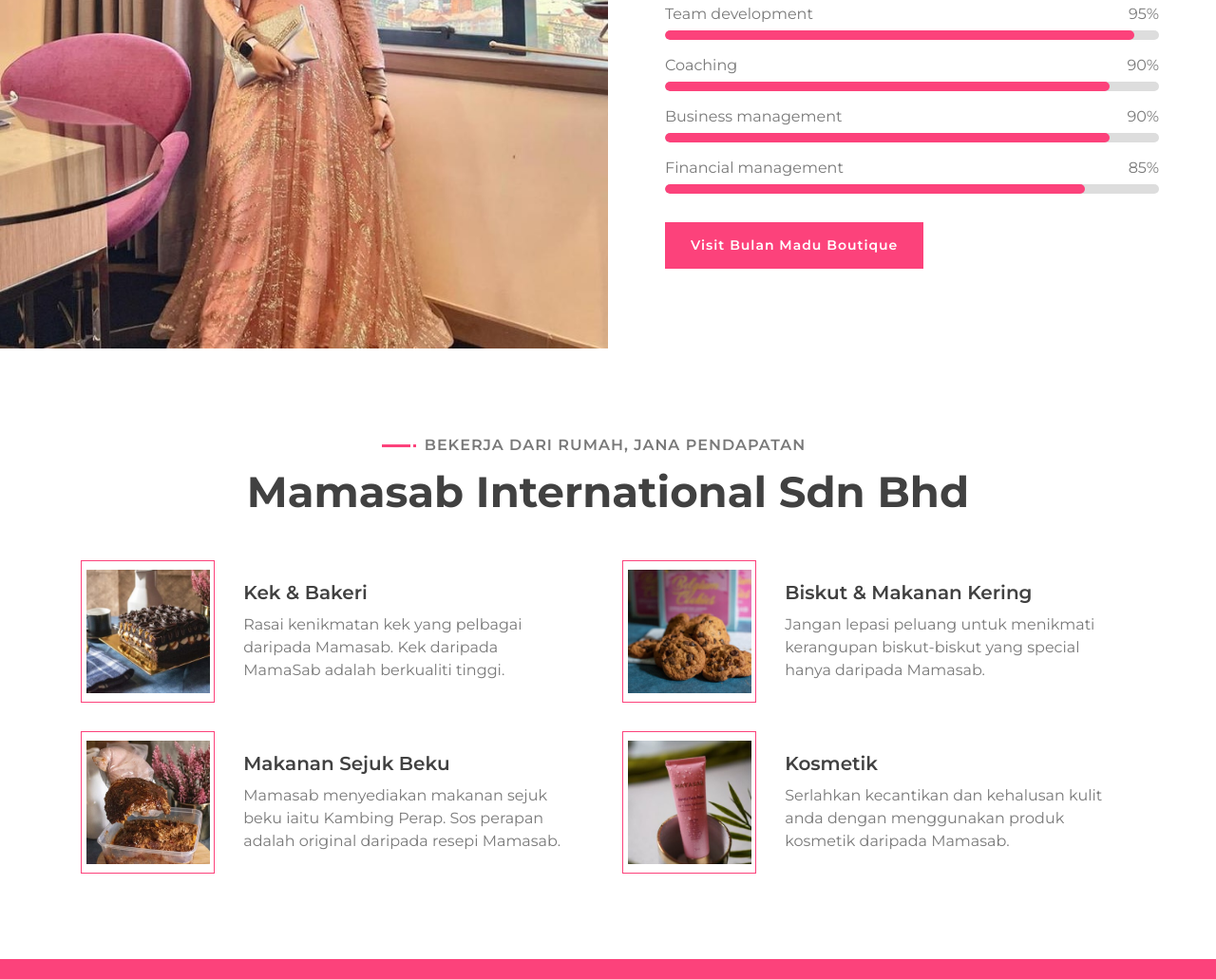
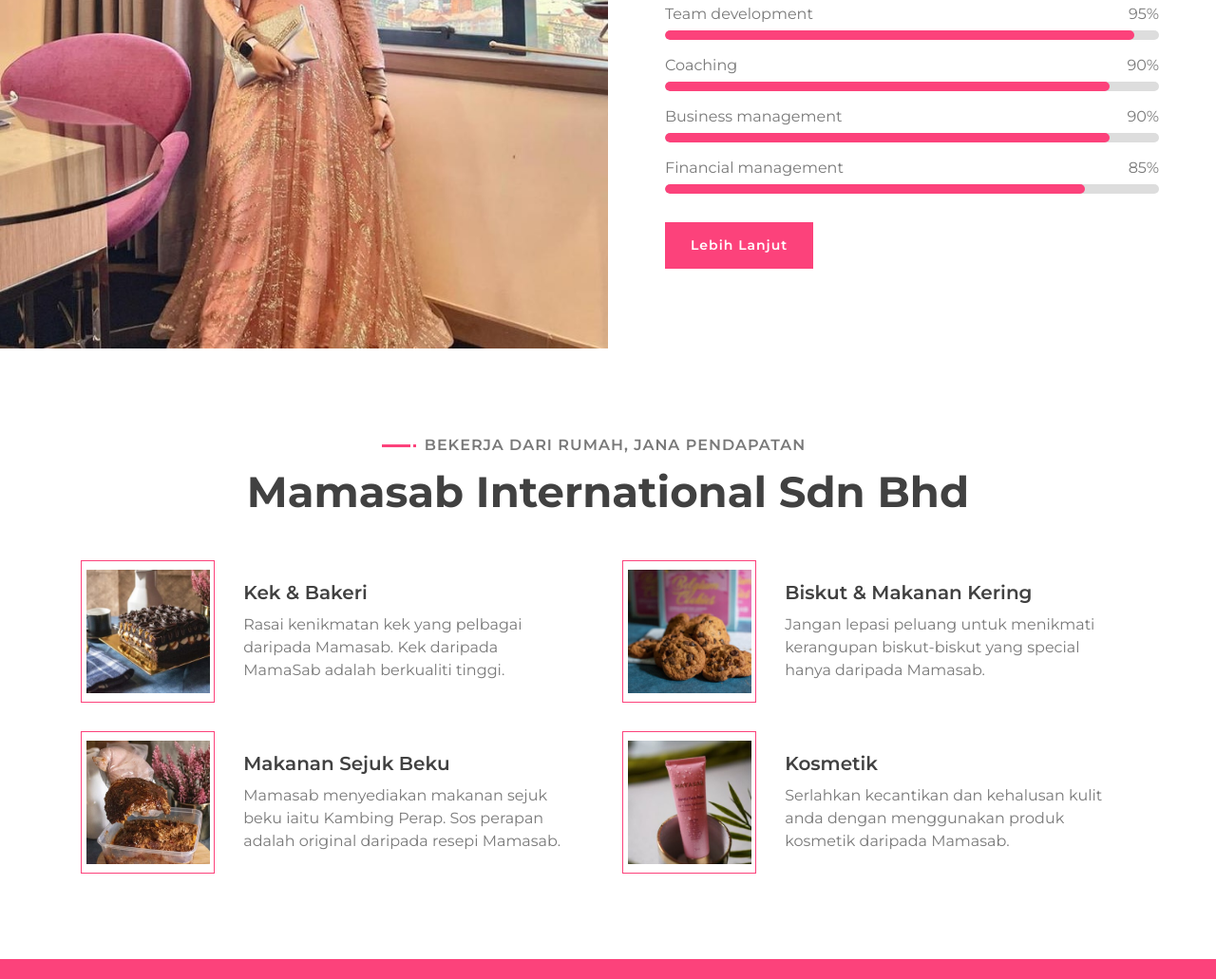
Before and after one commit to ilimamasab/ilimamasab.github.io, a plain HTML site: page index.html in a window 1280 px wide. Shown: the part 1077-2108 px from the top of the page at 95% size. Drawn offline with nearby package versions, Linux system fonts and the light colour scheme.

Commit message:
Update index.html

```diff
--- a/index.html
+++ b/index.html
@@ -130,7 +130,7 @@
                                     <div class="progress-bar" role="progressbar" aria-valuenow="85" aria-valuemin="0" aria-valuemax="100"></div>
                                 </div>
                             </div>
-                            <a class="btn" target="_blank" href="entro/index.html">Visit Bulan Madu Boutique</a>
+                            <a class="btn" href="#service">Lebih Lanjut</a>
                         </div>
                     </div>
                 </div>
```
